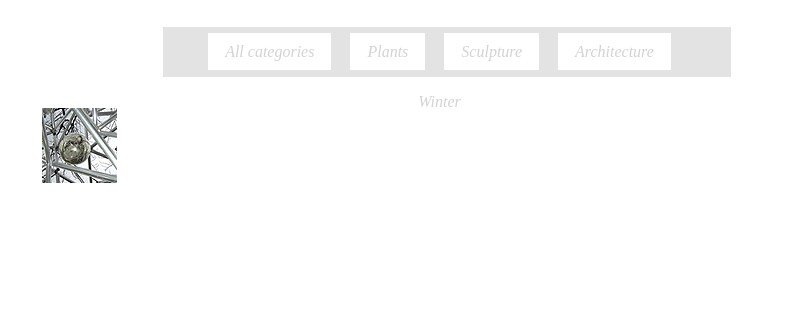
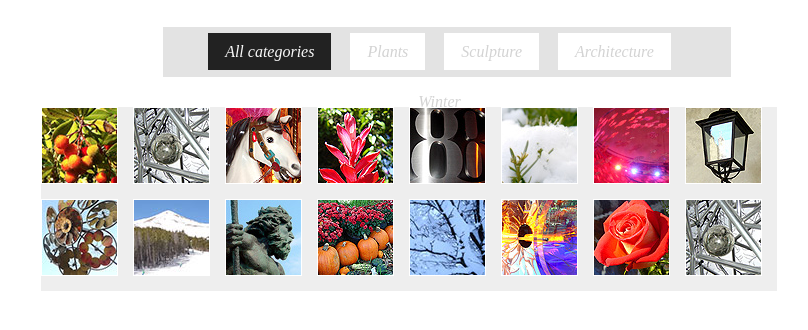
Before and after one commit to sabbir1991/sabbir1991.github.com, a plain HTML site: page index.html in a window 1280 px wide. Shown: the part 50-380 px from the top of the page, without its empty margins (193-1001 px from the left). Drawn offline with Linux system fonts and the light colour scheme.

Commit message:
Create thumbnail positioning and short link

```diff
--- a/css/style.css
+++ b/css/style.css
@@ -44,6 +44,7 @@ h1,h2,h3,h4,h5,h6,p,a,ul,li{
 }
 .gallery .photos .thumbnail_container{
 	position:relative;
+    background:#eee;
 }
 .gallery .photos .thumbnail_container a.thumbnail{
 	position:absolute;
@@ -53,3 +54,13 @@ h1,h2,h3,h4,h5,h6,p,a,ul,li{
 	height:75px;
 	border:1px solid #fff;
 }
+
+#debug{
+	position:absolute;
+	left:0;bottom:0;
+}
+
+.sorting .selected{
+	background:#222;
+	color:#fafafa;
+}
--- a/index.html
+++ b/index.html
@@ -39,6 +39,8 @@
 	 </div>
 	</div>
 </div>
+
+<div id="debug"></div>
     <script src="js/jq.js"></script>
 	<script type="text/javascript" src="js/customSorting.js"></script>
 </body>
--- a/js/customSorting.js
+++ b/js/customSorting.js
@@ -1,8 +1,54 @@
+/*javascript code */
+
+var thumbnailSpacing = 15;
+
 $(document).ready(function(){
-positioningThumbnail()
+
+   $("a.sortLink").click(function(e){
+      $("a.sortLink.selected").removeClass("selected");
+      $(this).addClass("selected");
+   });
+
+   $(".thumbnail_container a.thumbnail").addClass("showMe");
+   positioningThumbnail()
 });
 
 
+
 function positioningThumbnail(){
-  alert();
+  $('#debug').html();
+  var thumbContainer = $('.photos').width();
+  var thumbnail_C = 0;
+  var thumbnail_R = 0;
+  var thumbnailWidth = $('a.thumbnail img:first-child').outerWidth() + window.thumbnailSpacing;
+  var thumbnailHeight = $('a.thumbnail img:first-child').outerHeight() + window.thumbnailSpacing;
+  var Max_C = Math.floor(thumbContainer/thumbnailWidth);
+
+  $(".thumbnail_container a.thumbnail.showMe").each(function(index){
+
+      var remainder = (index%Max_C);
+
+      if(remainder==0){
+      	thumbnail_C = 0;
+      	if(index != 0){
+      		thumbnail_R += thumbnailHeight;
+      	}
+      }else{
+      	  thumbnail_C +=thumbnailWidth;
+      }
+
+      $(this).css('display','block').animate({
+          'opacity' : 1,
+          'top': thumbnail_R + 'px',
+          'left': thumbnail_C + 'px',
+      },2000);
+
+      var newWidth = Max_C*thumbnailWidth;
+      var newHeight = thumbnail_R + thumbnailHeight;
+
+      $(".gallery .photos .thumbnail_container").css({'width': newWidth + 'px','height':newHeight + 'px' });
+
+  });
+
+
 }
```
